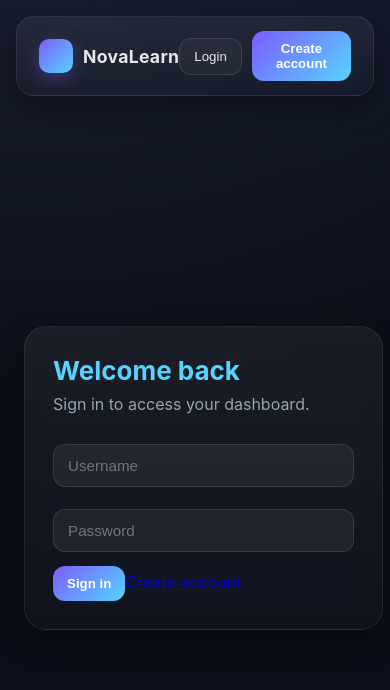
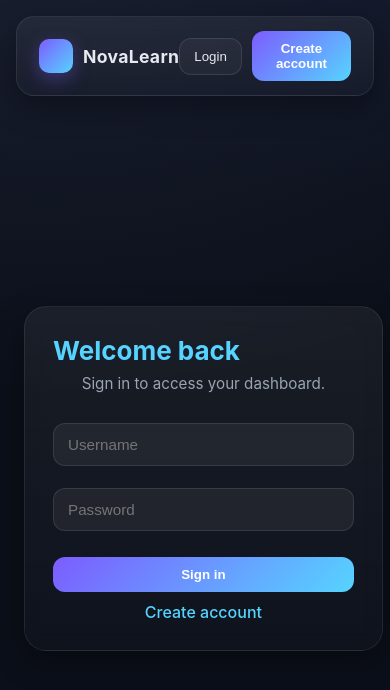
Before and after one commit to asif1-3ahmed/mini-lms-1, a React (Create React App) app in the folder frontend/: page / in a window 390 px wide. Shown: the top 690 px of the page. Built offline with nearby package versions, Linux system fonts and the light colour scheme; no server answers; the HTML template or start-up script is replaced by a standard one.

Commit message:
migrations

```diff
--- a/frontend/src/index.css
+++ b/frontend/src/index.css
@@ -319,3 +319,53 @@ button,
     transform: translateY(0);
   }
 }
+/* =========================
+   👥 Login & Register Layout Fix
+========================= */
+
+/* Horizontal layout for button + link */
+.row {
+  display: flex;
+  align-items: center;
+  justify-content: space-between;
+  gap: 10px;
+  margin-top: 12px;
+}
+
+/* 🌈 Link Styling (Create Account / Already Have One) */
+.link {
+  color: var(--primary-2);
+  text-decoration: none;
+  font-weight: 500;
+  transition: color 0.2s ease;
+}
+
+.link:hover {
+  color: var(--primary);
+  text-decoration: underline;
+}
+
+/* Optional: Make the form centered and pretty on large screens */
+.card form {
+  display: flex;
+  flex-direction: column;
+}
+
+/* Center on small screens */
+@media (max-width: 500px) {
+  .row {
+    flex-direction: column;
+    align-items: stretch;
+  }
+  .row .btn,
+  .row .link {
+    width: 100%;
+    text-align: center;
+  }
+}
+.sub {
+  color: var(--muted);
+  margin-bottom: 22px;
+  font-size: 0.95rem;
+  text-align: center;
+}
```
